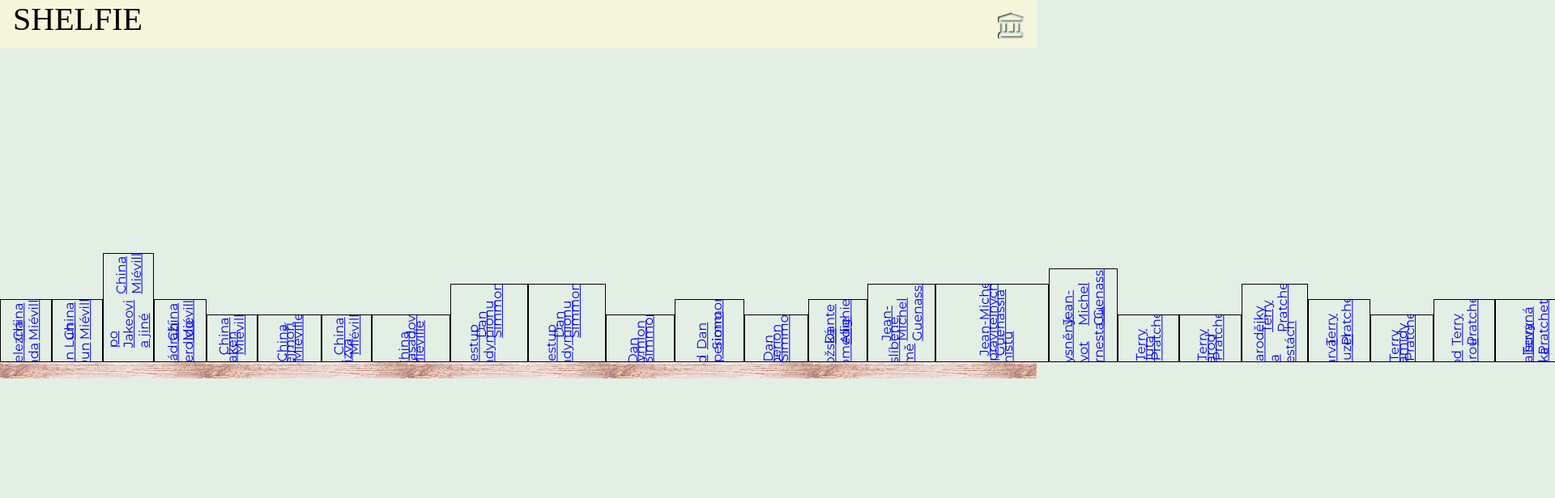
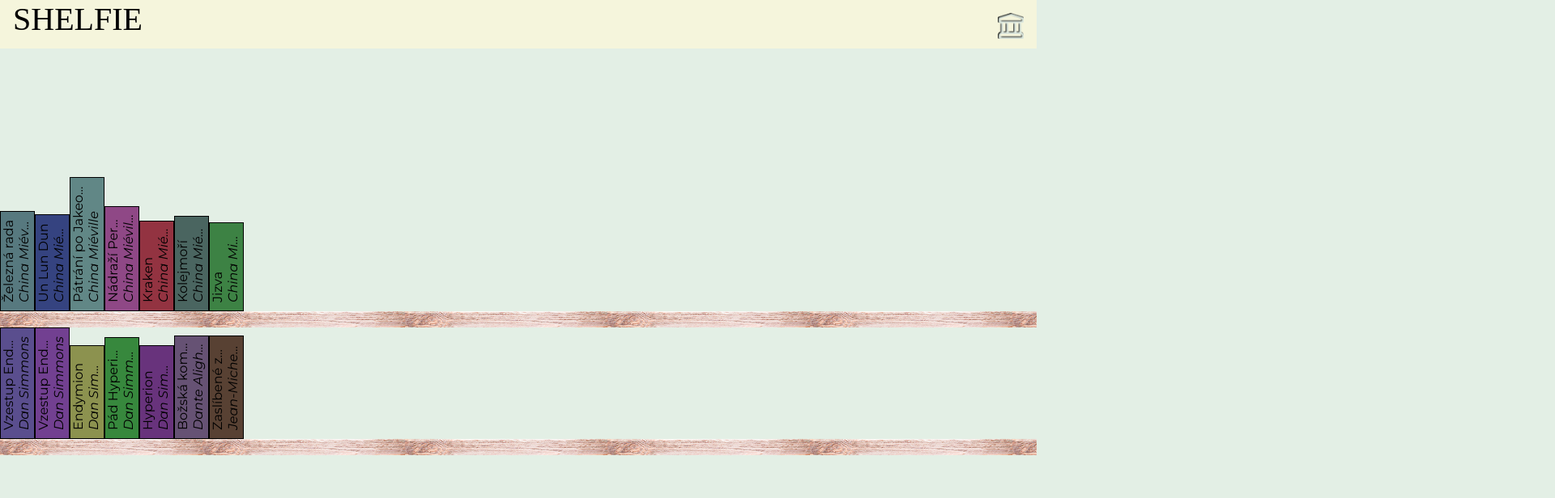
Before and after one commit to jficz/shelfie, a React (Vite) app: page / in a window 1280 px wide. Shown: the top 616 px of the page at 81% size, 1920 px wide, since content can reach past the window. Built offline with nearby package versions, Linux system fonts and the light colour scheme; a web font is replaced by a local one.

Commit message:
finished styles for BookItem

```diff
--- a/src/components/BookItem/BookItem.css
+++ b/src/components/BookItem/BookItem.css
@@ -1,33 +1,114 @@
+/* .bookshelf {
+  perspective: 600px;
+  nastav perspektivu pro 3D efekt
+}
+
 .book-item {
-  border: 1px solid black;
+  position: relative;
   display: flex;
   flex-direction: column;
   align-items: center;
-  justify-content: space-evenly;
-  overflow: hidden;
-}
+  justify-content: center;
 
-.book-item p {
-  transform: rotate(-90deg);
-  position: relative;
-}
+  padding: 10px;
+  width: var(--width);
+  height: var(--height);
 
-
-/* Doporučení chatGPT na efekt vysunutí knihy, nedopracováno */
-
-.bookshelf {
-  perspective: 600px;
-  /* nastav perspektivu pro 3D efekt */
-}
-
-.book-item {
-  transform-origin: bottom center;
-  /* osa otáčení dole uprostřed */
+  border: 1px solid black;
   transition: transform 0.3s ease;
   cursor: pointer;
+  transform-origin: bottom center;
 }
 
 .book-item:hover {
   transform: rotateX(-20deg);
-  /* vyklon dopředu */
+
 }
+
+.book-text {
+  position: absolute;
+  left: var(--width);
+  bottom: 0;
+  transform: rotate(-90deg);
+  transform-origin: bottom left;
+  width: var(--height);
+  height: var(--width);
+  padding-inline: 10px;
+}
+
+.book-item-title {
+  font-size: 1rem;
+  margin: 0;
+
+  white-space: nowrap;
+  overflow: hidden;
+  text-overflow: ellipsis;
+}
+
+.book-item-author {
+  font-style: italic;
+  opacity: 0.8;
+} */
+
+
+.bookshelf {
+  perspective: 800px;
+
+
+}
+
+.book-item {
+  position: relative;
+  display: flex;
+  flex-direction: column;
+  align-items: center;
+  justify-content: center;
+  padding: 10px;
+  width: var(--width);
+  height: var(--height);
+
+  border: 1px solid black;
+  transition: transform 0.3s ease;
+  cursor: pointer;
+  transform-origin: bottom center;
+
+}
+
+.book-item:hover {
+  transform: rotateX(-20deg);
+
+}
+
+.book-spine {
+  position: absolute;
+  left: var(--width);
+  bottom: 0;
+  transform: rotate(-90deg);
+  transform-origin: bottom left;
+  width: var(--height);
+  height: var(--width);
+  padding-inline: 10px;
+}
+
+.book-item-title {
+  font-size: 1rem;
+  margin: 0;
+
+}
+
+.book-link {
+  text-decoration: none;
+}
+
+.book-item-author {
+
+  font-style: italic;
+}
+
+.book-item-title,
+.book-item-author {
+  white-space: nowrap;
+  overflow: hidden;
+  text-overflow: ellipsis;
+  color: black;
+}
--- a/src/components/BookItem/BookItem.jsx
+++ b/src/components/BookItem/BookItem.jsx
@@ -2,11 +2,34 @@
 import { Link } from 'react-router-dom';
 
 export const BookItem = ({ bookId, author, title }) => {
+  const randomColor = () => {
+    // Vygenerujeme r, g, b od 50 do 150 (středně tmavé barvy)
+    const r = Math.floor(50 + Math.random() * 100);
+    const g = Math.floor(50 + Math.random() * 100);
+    const b = Math.floor(50 + Math.random() * 100);
+
+    return `rgb(${r}, ${g}, ${b}, 1)`;
+  };
+
+  const baseHeight = 100;
+  const extraPerChar = 2;
+  const bookHeight = baseHeight + title.length * extraPerChar;
+
   return (
-    <Link to={`/detail-knihy/${bookId}`}>
-      <div className="book-item">
-        <p>{author}</p>
-        <p>{title}</p>
+    <Link to={`/detail-knihy/${bookId}`} className="book-link">
+      <div
+        className="book-item"
+        style={{
+          backgroundColor: randomColor(),
+
+          '--width': '43px',
+          '--height': `${bookHeight}px`,
+        }}
+      >
+        <div className="book-spine">
+          <p className="book-item-title">{title}</p>
+          <p className="book-item-author">{author}</p>
+        </div>
       </div>
     </Link>
   );
--- a/src/components/BookShelf/BookShelf.jsx
+++ b/src/components/BookShelf/BookShelf.jsx
@@ -39,8 +39,25 @@
   return !books.length || !authors.length ? null : (
     <div className="bookshelf-wrapper">
       <div className="bookshelf">
-        {combined.map((book) => (
-          <BookItem key={book.id} bookId={book.id} title={book.title} author={book.author} />
+        {combined.slice(0, 7).map((book) => (
+          <BookItem
+            key={book.id}
+            bookId={book.id}
+            title={book.title}
+            author={book.author}
+          />
+        ))}
+      </div>
+      <div className="shelf"></div>
+
+      <div className="bookshelf">
+        {combined.slice(8, 15).map((book) => (
+          <BookItem
+            key={book.id}
+            bookId={book.id}
+            title={book.title}
+            author={book.author}
+          />
         ))}
       </div>
       <div className="shelf"></div>
```
